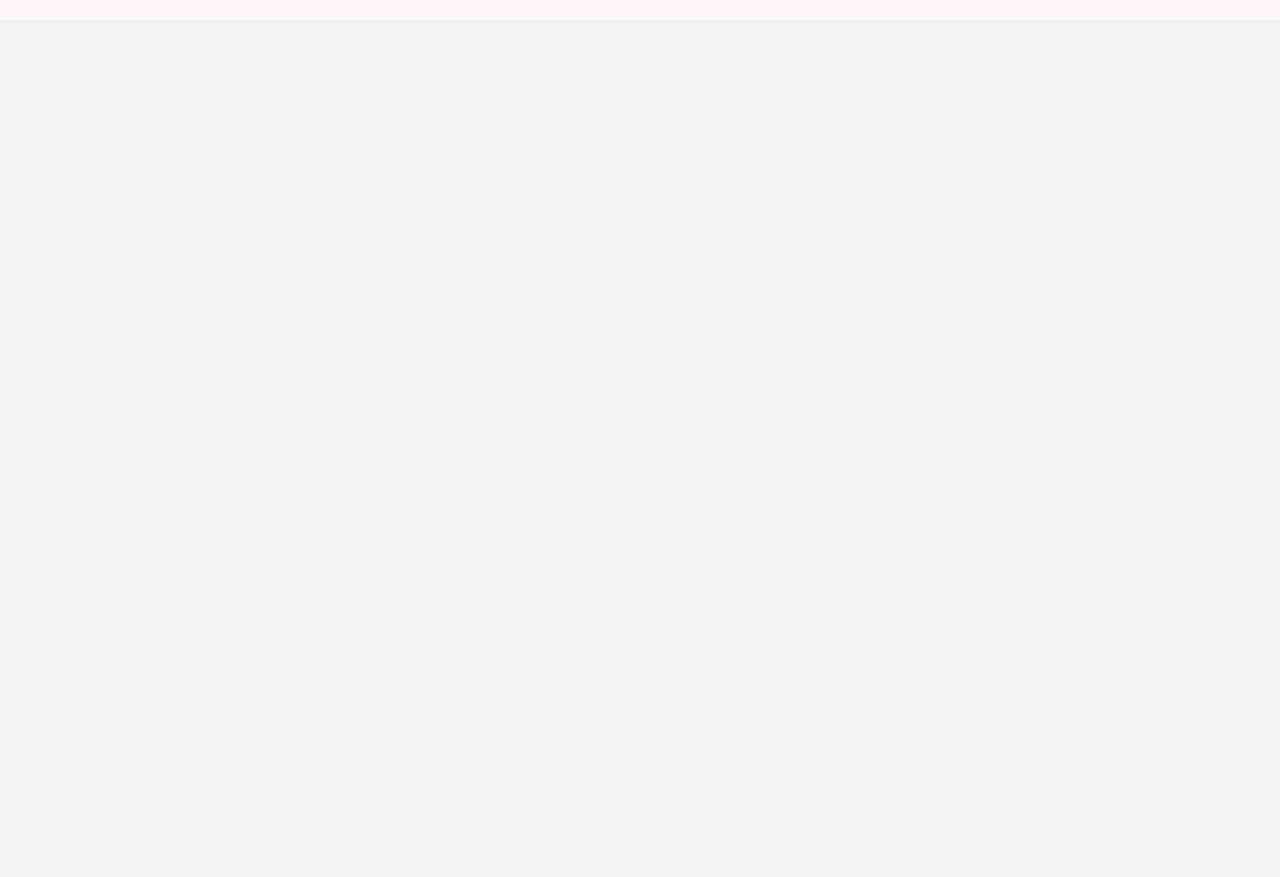
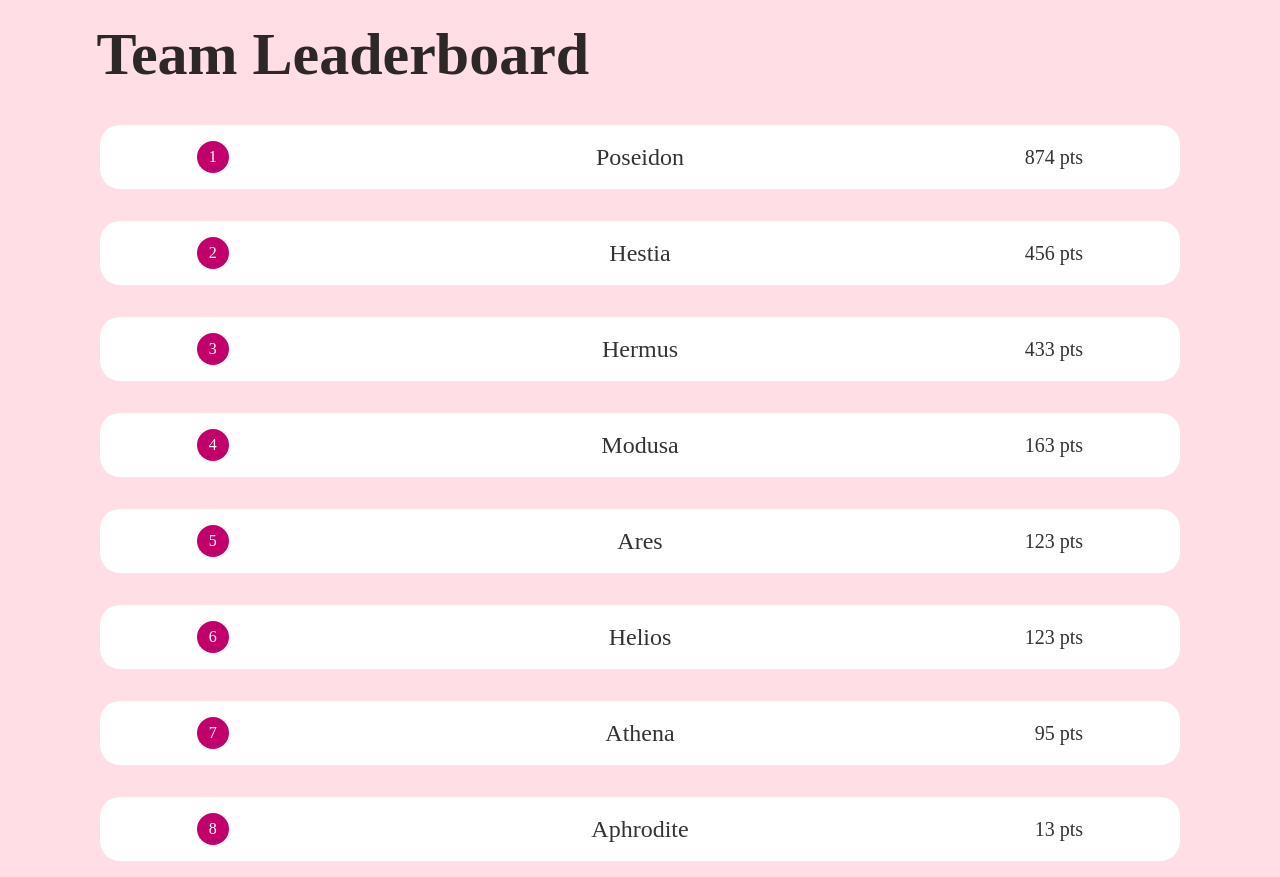
Before and after one commit to connie-wg/mathorientation, a Next.js app: page / in a window 1280 px wide. Shown: the part 780-1657 px from the top of the page. Before the commit the page ends 800 px from the top, so only its background shows below. Built offline with nearby package versions, Linux system fonts and the light colour scheme.

Commit message:
homepage leaderboard

```diff
--- /dev/null
+++ b/components/Leaderboard.js
@@ -0,0 +1,42 @@
+import React, {useEffect, useState} from 'react'
+import styles from '../styles/homepage.module.css'
+import { leaderboard } from '../data/leaderboard'
+
+const sortedLeaderboard = sortLeaderboard(leaderboard)
+
+const Leaderboard = () => {
+  return (
+    <>
+    <h1 className={"main-header"} style={{fontSize: '60px', marginLeft: '-1rem', marginTop: '3rem'}}>Team Leaderboard</h1>
+    {leaderboard.map((item, index) => {
+        return <LeaderboardItem key={index} pos={index + 1} team={item.team} points={item.points}/>
+    })}
+    </>
+  )
+}
+
+const LeaderboardItem = ({ pos, team, points }) => {
+    return(
+        <div className={"container " + styles.leaderboardItemContainer}>
+            <div className={"row d-flex align-items-center"} style={{paddingInline: '8%', height: '4rem'}}>
+                <div className={"col d-flex"}>
+                    <div className={styles.positionDiv}>{pos}</div>
+                </div>
+                <div className={"col"}>
+                <span className={styles.teamText}>{team}</span>
+                </div>
+                <div className={"col d-flex flex-row-reverse"}>
+                    <span className={styles.pointsText}>{points} pts</span>
+                </div>
+            </div>
+        </div>
+    )
+}
+
+export default Leaderboard
+
+function sortLeaderboard (arr) {
+    return arr.sort((a, b) => {
+        return b.points - a.points
+    })
+}
--- /dev/null
+++ b/data/leaderboard.js
@@ -0,0 +1,34 @@
+export const leaderboard = [
+    {
+        team: "Ares",
+        points: 123
+    },
+    {
+        team: "Aphrodite",
+        points: 13
+    },
+    {
+        team: "Modusa",
+        points: 163
+    },
+    {
+        team: "Athena",
+        points: 95
+    },
+    {
+        team: "Poseidon",
+        points: 874
+    },
+    {
+        team: "Hestia",
+        points: 456
+    },
+    {
+        team: "Hermus",
+        points: 433
+    },
+    {
+        team: "Helios",
+        points: 123
+    },
+]
--- a/pages/gallery.js
+++ b/pages/gallery.js
@@ -13,7 +13,7 @@ const GalleryPage = () => {
     console.log(styles);
   })
   return (
-    <div className={"" + styles.pink}>
+    <div >
     <NavBar />
     <GalleryComponent />
   </div>
@@ -24,7 +24,7 @@ const GalleryPage = () => {
 function GalleryComponent () {
   const BasicRows = () => <Gallery photos={photos}/>
   return (
-    <Container className={"d-flex container-fluid"} style={{height: '85vh', width: '100%', flexDirection: 'column'}}>
+    <Container className={"d-flex container-fluid"} style={{height: '85vh', width: '100%', flexDirection: 'column', background: 'inherit'}}>
       <Row className={"d-flex"} style={{width: '100%'}}>
         <BasicRows/>
       </Row>
--- a/pages/index.js
+++ b/pages/index.js
@@ -16,6 +16,7 @@ import Link from 'next/link'
 // import DcMath from '../assets/dc-math.png'
 import profilePic from '../public/dc-math.png'
 import CountdownTimer from '../components/Countdown'
+import Leaderboard from '../components/Leaderboard'
 
 export default function Home() {
 
@@ -24,7 +25,7 @@ export default function Home() {
   })
   return (
     <>
-      <div className={styles.pink}>
+      <div>
         <NavBar />
         <HomeComponent />
       </div>
@@ -58,6 +59,9 @@ function HomeComponent() {
 
         </Col>
       </Row>
+      <Row style={{paddingInline: '8%'}}>
+        <Leaderboard/>
+      </Row>
 
     </div>
   )
@@ -73,13 +77,13 @@ function HandbookSuggestion() {
             Incoming first year?
           </span>
           <span className={styles.checkoutText}>
-            Check out the <Link href="/firstYearHandbook">handbook</Link>
+            Check out the <Link href="/firstYearHandbook">handbook</Link>!
           </span>
         </Row>
         </Col>
-        <Col>
+        {/* <Col>
         <img src="./handbook-icon-homepage.svg"></img>
-        </Col>
+        </Col> */}
       </Row>
 
     </div>
--- a/styles/customTheme.scss
+++ b/styles/customTheme.scss
@@ -14,7 +14,7 @@ $caption-font: "Courier New";
 $nav-item-font-size: 24px;
 
 $body-color:  #333;
-$body-bg: #f2f2f2;
+$body-bg: $primary;
 * {
     font-family: $header-font;
 }
@@ -41,10 +41,14 @@ $body-bg: #f2f2f2;
 a {
     color: $secondary;
 }
-
+body {
+    // background: linear-gradient(180deg, #FFC5D0 0%, #FFF8F9 100%);
+    background: $primary;
+    // height: 100%;
+}
 // navbar
 .navbar-container {
-    background-color: rgba(255, 198, 209, 0.3);
+    background-color: transparent;
     backdrop-filter: blur(80px);
 }
 a#basic-nav-dropdown.dropdown-toggle.nav-link {
--- a/styles/homepage.module.css
+++ b/styles/homepage.module.css
@@ -26,4 +26,38 @@
 .checkoutText a {
   color: #C2006B;
 }
+
+.leaderboardItemContainer {
+  border-radius: 20px;
+  background: white;
+  margin-block: 1rem;
+  text-align: center;
+}
+
+.positionDiv {
+  background-color: #C2006B;
+  border-radius: 50%;
+  height: 2rem;
+  width: 2rem;
+  display: -webkit-box;
+  display: -ms-flexbox;
+  display: flex;
+  -webkit-box-align: center;
+      -ms-flex-align: center;
+          align-items: center;
+  -webkit-box-pack: center;
+      -ms-flex-pack: center;
+          justify-content: center;
+  color: white;
+}
+
+.pointsText {
+  font-size: 20px;
+  font-weight: 400;
+}
+
+.teamText {
+  font-size: 24px;
+  font-weight: 500;
+}
 /*# sourceMappingURL=homepage.module.css.map */
--- a/styles/homepage.module.scss
+++ b/styles/homepage.module.scss
@@ -23,3 +23,29 @@
         color: #C2006B;
     }
 }
+
+// leaderboard
+.leaderboardItemContainer {
+    border-radius: 20px;
+    background: white;
+    margin-block: 1rem;
+    text-align: center;
+}
+.positionDiv {
+    background-color: #C2006B;
+    border-radius: 50%;
+    height: 2rem;
+    width: 2rem;
+    display: flex;
+    align-items: center;
+    justify-content: center;
+    color: white;
+}
+.pointsText {
+    font-size: 20px;
+    font-weight: 400;
+}
+.teamText {
+    font-size: 24px;
+    font-weight: 500;
+}
```
Also changed, not shown: styles/customTheme.css, 2 other files (tests, documents, lock files or other folders).
